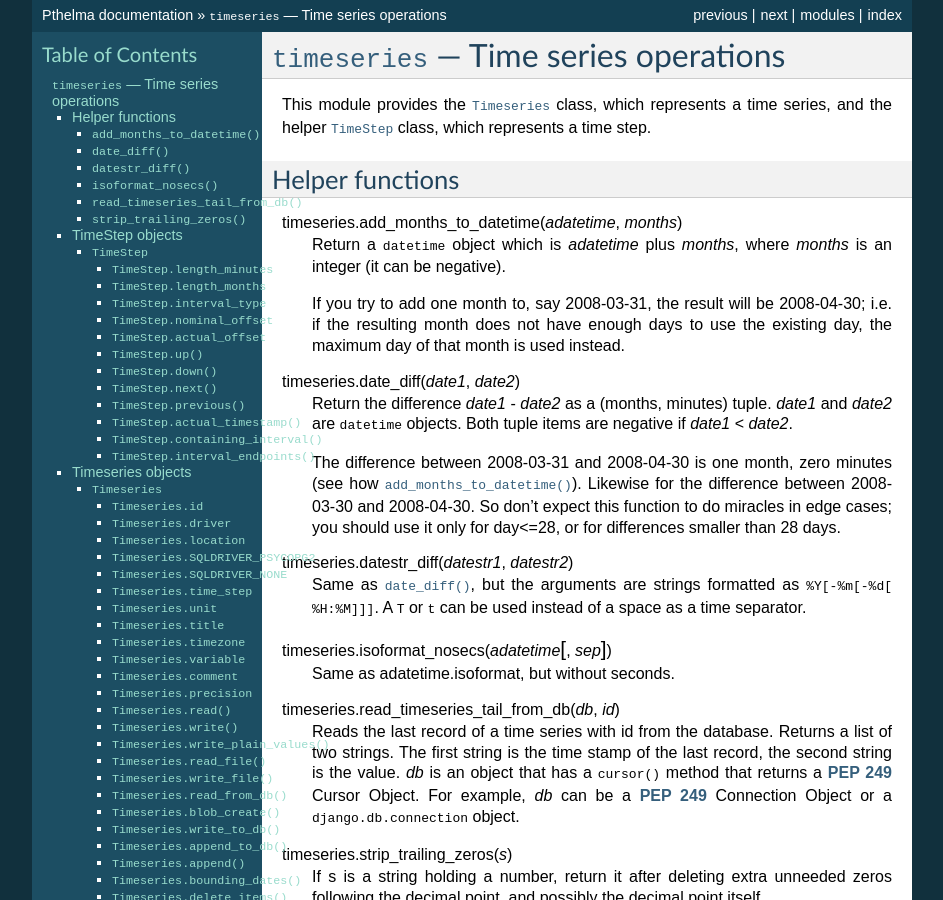
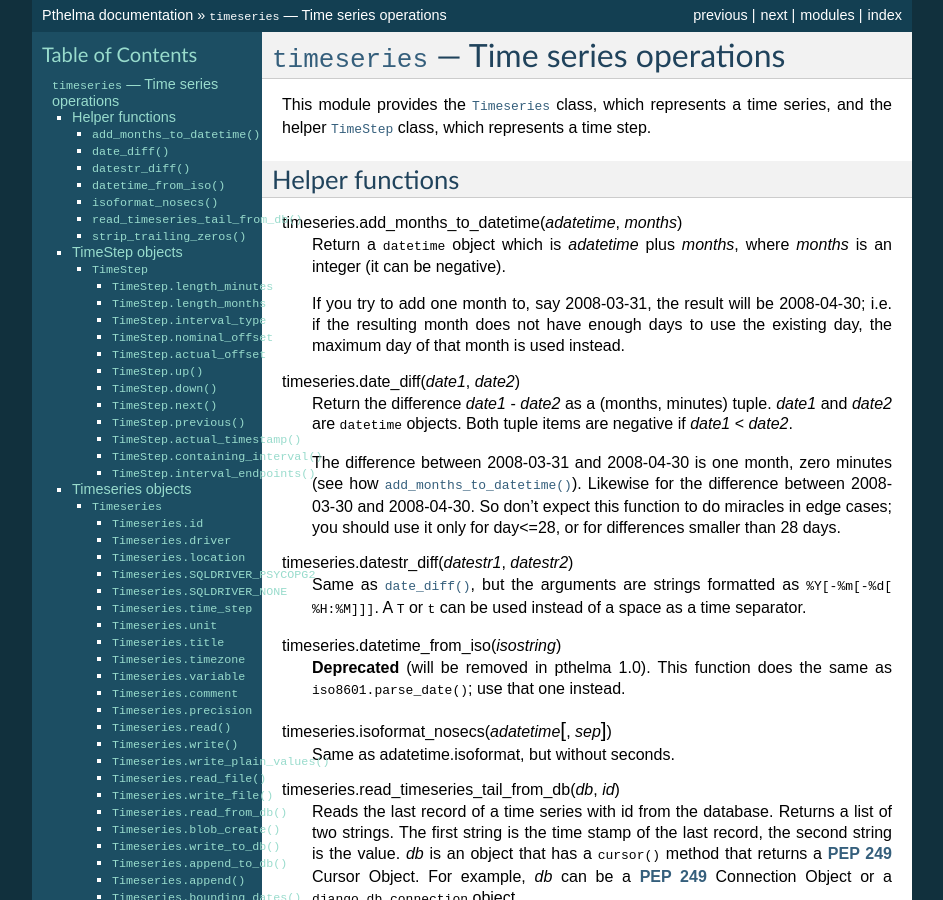
Before and after one commit to openmeteo/pthelma, a Sphinx documentation site: the page built from doc/timeseries.rst, in a window 1280 px wide and 900 px high. Shown: the whole window, without its empty margins (168-1111 px from the left). Built offline with Sphinx 7.4.7, drawn with Linux system fonts in a browser that asks for light colours.

Commit message:
Restore but deprecate timeseries.datetime_from_iso
timeseries.datetime_from_iso was removed in e86687f11 in favour of
iso8601.parse_date(). We bring it back, but deprecate it, for backwards
compatibility purposes (Enhydris still uses it).

```diff
--- a/CHANGES.txt
+++ b/CHANGES.txt
@@ -4,8 +4,9 @@
 - Added "evaporation" module, which calculates evaporation, and
   related "gerarda" command line application.
 - Improvement in API of cliapp.
-- Abolished timeseries.datetime_from_iso in favour of "iso8601"
-  module.
+- timeseries.datetime_from_iso() is now deprecated; use the "iso8601"
+  module instead. timeseries.datetime_from_iso() will be removed in
+  version 1.0.
 
 0.9.1 (2014-06-16)
 ------------------
--- a/doc/timeseries.rst
+++ b/doc/timeseries.rst
@@ -42,6 +42,11 @@ Helper functions
    Same as :func:`date_diff`, but the arguments are strings formatted
    as ``%Y[-%m[-%d[ %H:%M]]]``. A ``T`` or ``t`` can be used instead
    of a space as a time separator.
+
+.. function:: datetime_from_iso(isostring)
+
+   **Deprecated** (will be removed in pthelma 1.0). This function does
+   the same as ``iso8601.parse_date()``; use that one instead.
 
 .. function:: isoformat_nosecs(adatetime[, sep])
 
```
Also changed, not shown: 1 other file.
